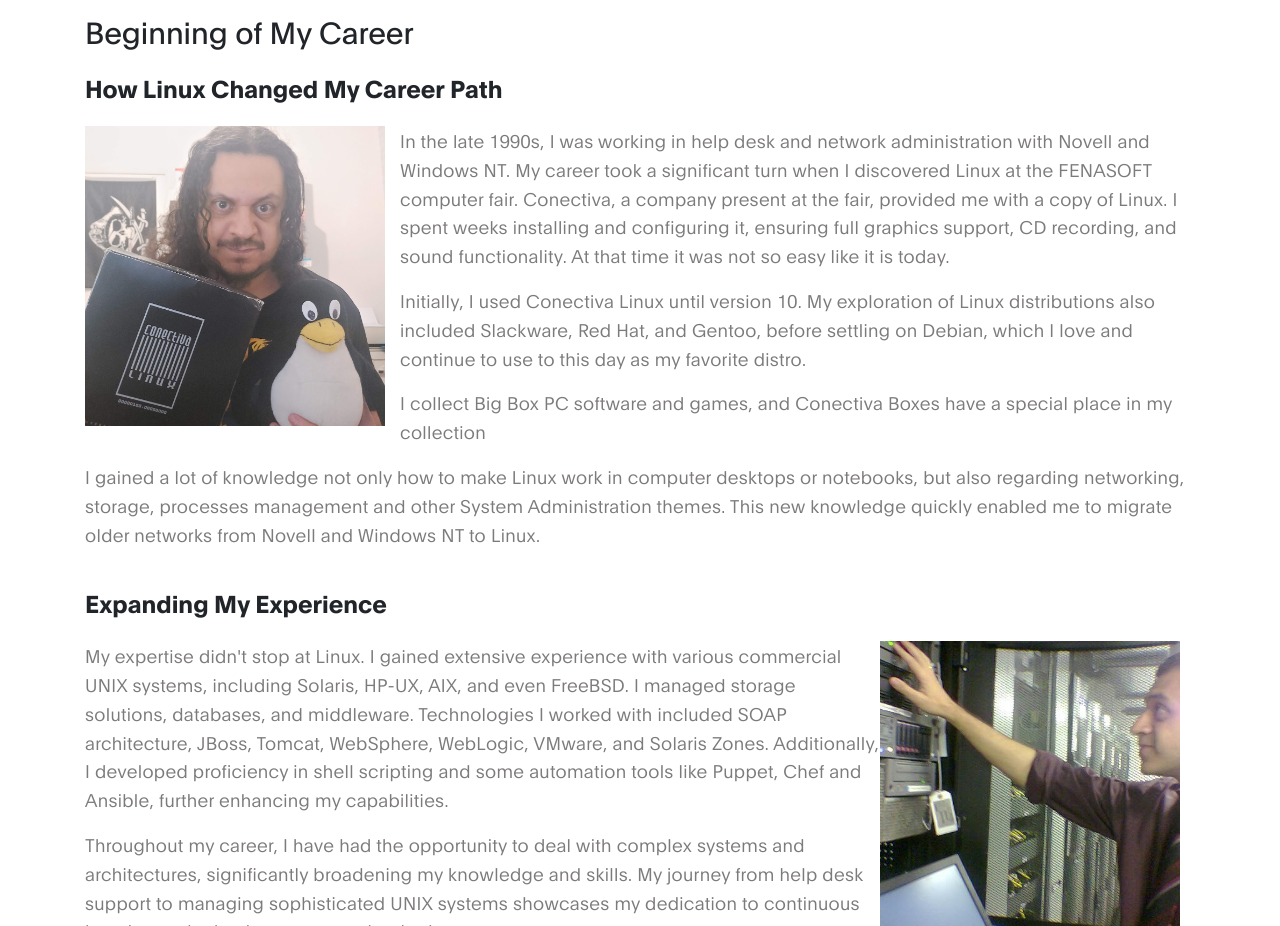
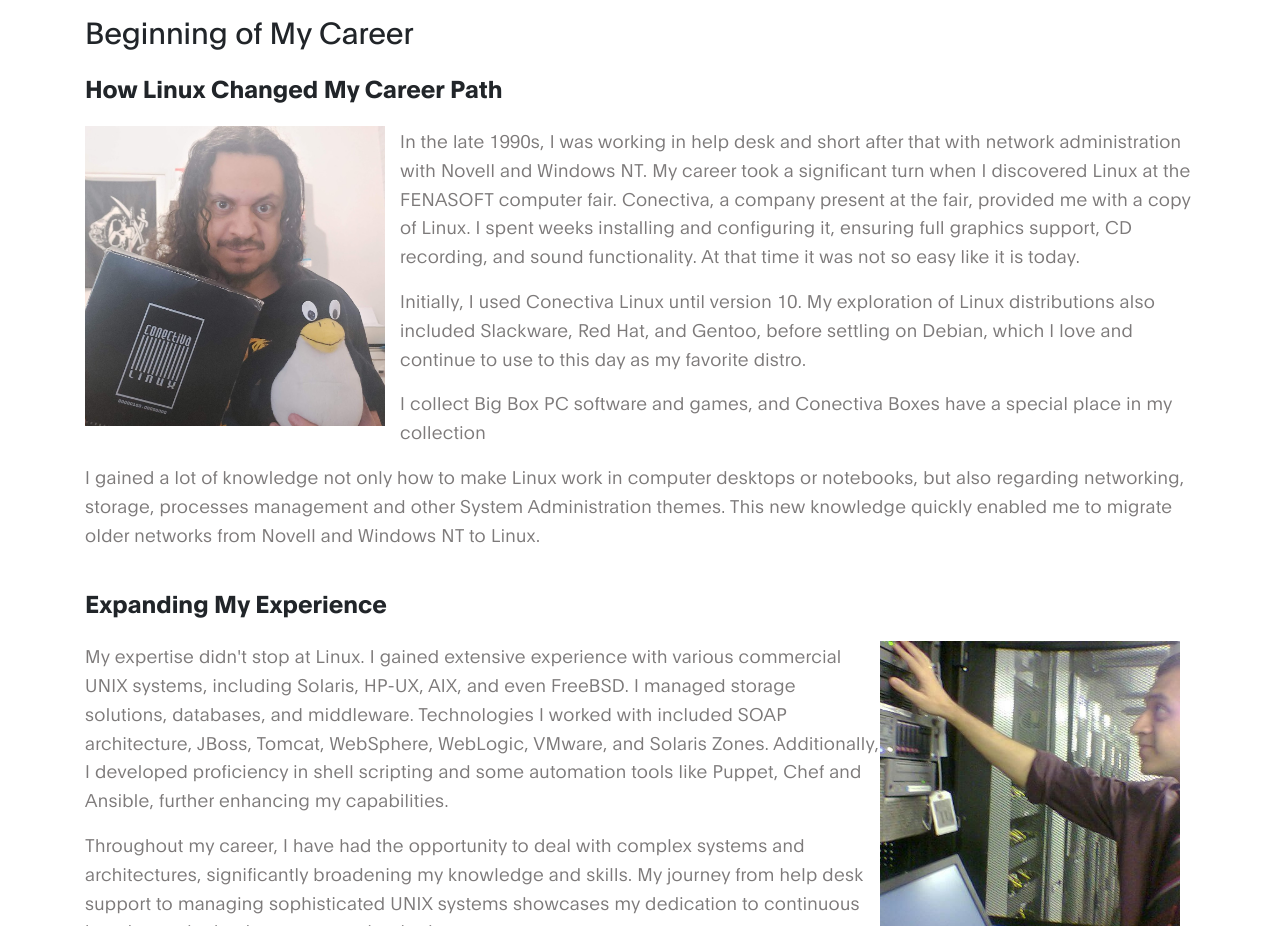
Before and after one commit to tiagovdaa/resume, a plain HTML site: page index.html in a window 1280 px wide. Shown: the part 1364-2290 px from the top of the page. Drawn offline with Linux system fonts and the light colour scheme.

Commit message:
fixed typo

```diff
--- a/index.html
+++ b/index.html
@@ -106,7 +106,7 @@
                   <h5 class="mb-4">Beginning of My Career</h5>
                   <h6 class="mb-4">How Linux Changed My Career Path</h6>
                   <p><img src="images/conectiva.jpg" class="float-left fixed-size-image" alt="Tiago at Datacenter">
-                  <p>In the late 1990s, I was working in help desk and network administration with Novell and Windows NT. My career took a significant turn when I discovered Linux at the FENASOFT computer fair. Conectiva, a company present at the fair, provided me with a copy of Linux. I spent weeks installing and configuring it, ensuring full graphics support, CD recording, and sound functionality. At that time it was not so easy like it is today. </p>
+                  <p>In the late 1990s, I was working in help desk and short after that with network administration with Novell and Windows NT. My career took a significant turn when I discovered Linux at the FENASOFT computer fair. Conectiva, a company present at the fair, provided me with a copy of Linux. I spent weeks installing and configuring it, ensuring full graphics support, CD recording, and sound functionality. At that time it was not so easy like it is today. </p>
                   <p>Initially, I used Conectiva Linux until version 10. My exploration of Linux distributions also included Slackware, Red Hat, and Gentoo, before settling on Debian, which I love and continue to use to this day as my favorite distro.</p>
                   <p>I collect Big Box PC software and games, and Conectiva Boxes have a special place in my collection</p>
                   <p>I gained a lot of knowledge not only how to make Linux work in computer desktops or notebooks, but also regarding networking, storage, processes management and other System Administration themes. This new knowledge quickly enabled me to migrate older networks from Novell and Windows NT to Linux.</p>
```
